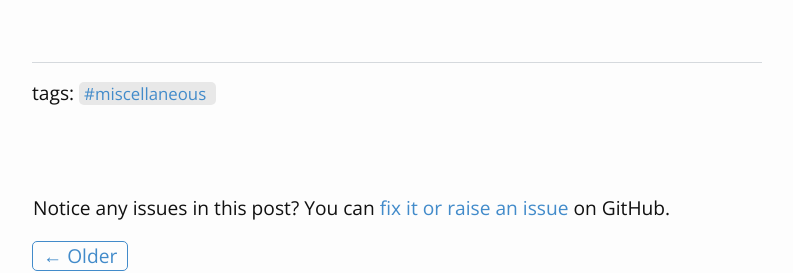
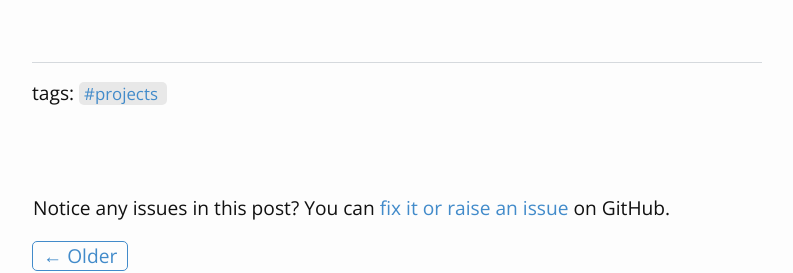
Before and after one commit to arjunnn/blog, a Jekyll site: the page built from _posts/2016-03-23-locus-api.md, in a window 1280 px wide and 900 px high, scrolled down 2055 px. Shown: the part 353-626 px from the top of the window, without its empty margins (243-1036 px from the left). Built offline with Jekyll 4.4.1, drawn with Linux system fonts in a browser that asks for light colours; some web fonts are replaced.

Commit message:
updated tags

```diff
--- a/_posts/2016-03-23-locus-api.md
+++ b/_posts/2016-03-23-locus-api.md
@@ -2,7 +2,7 @@
 layout: post
 title: "Locus API"
 date: 2016-03-23
-tags: "miscellaneous"
+tags: "projects"
 ---
 
 
--- /dev/null
+++ b/tags/projects/index.html
@@ -0,0 +1,4 @@
+---
+layout: tagpage
+tag: projects
+---
```
